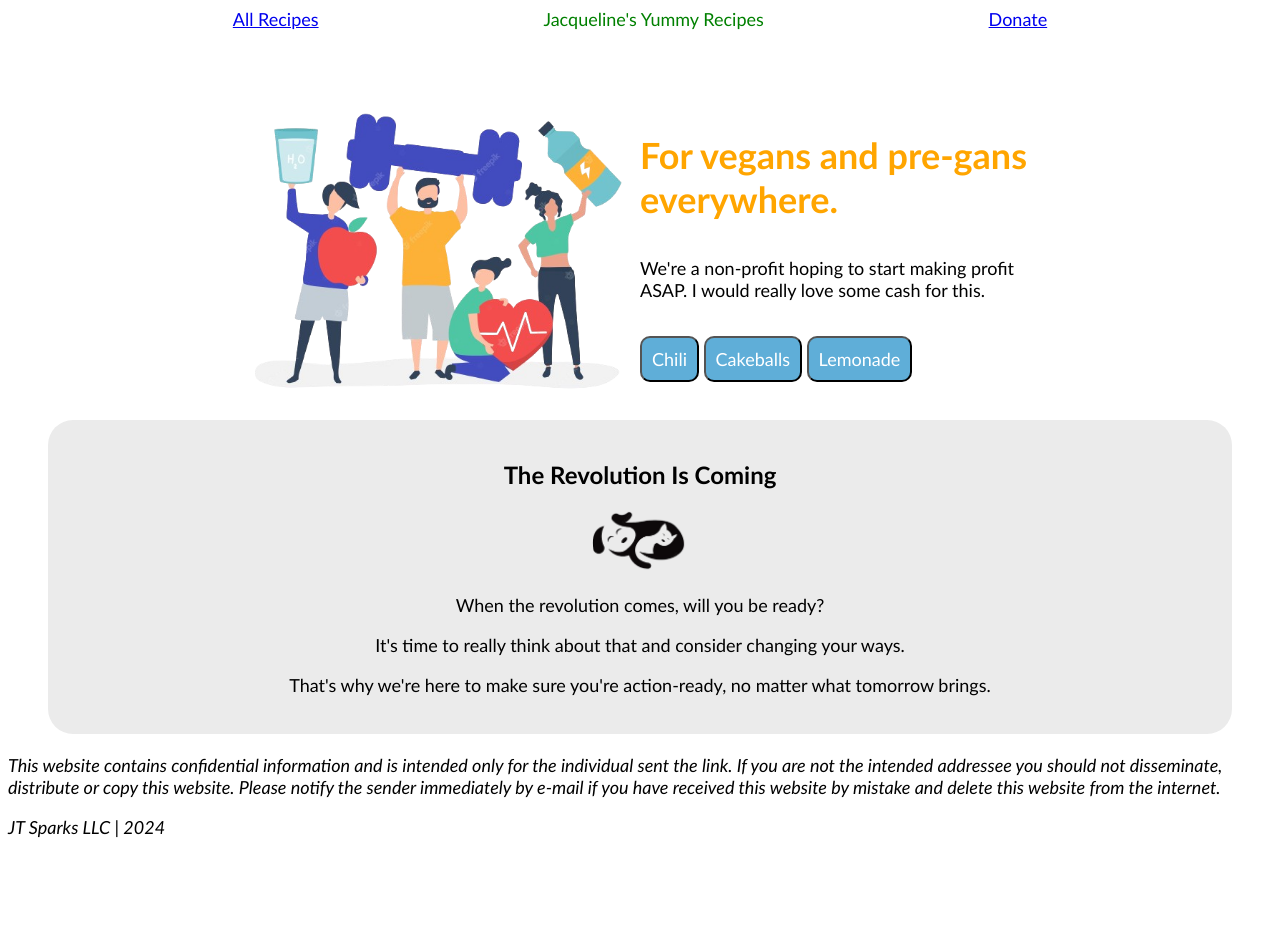
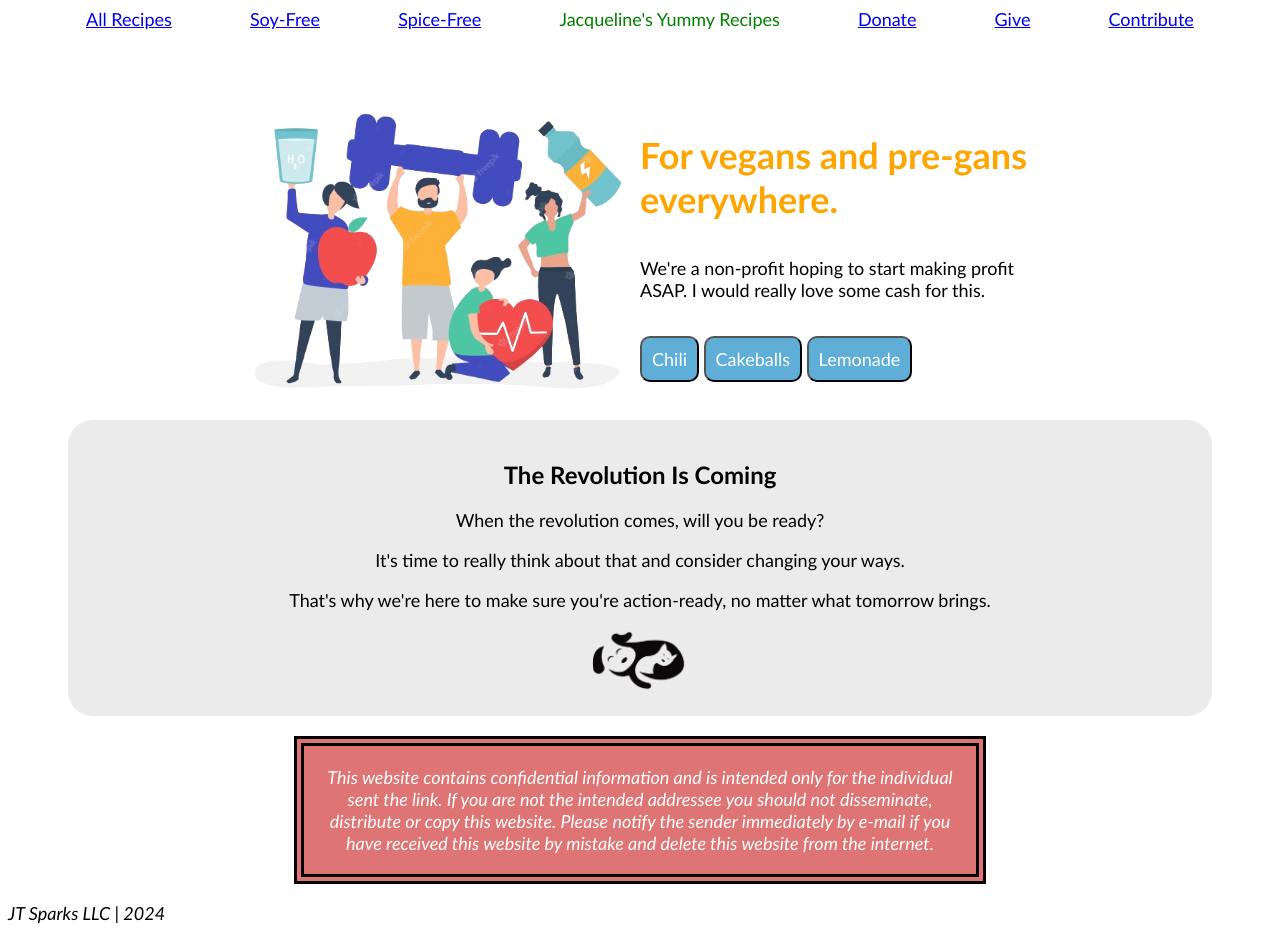
Before and after one commit to jax644/odin-recipes, a plain HTML site: page index.html in a window 1280 px wide. Before the commit the page ends 856 px from the top, so only its background shows below. Drawn offline with Linux system fonts and the light colour scheme.

Commit message:
Homepage styling

```diff
--- a/index.html
+++ b/index.html
@@ -9,8 +9,12 @@
 <body>
     <header class="header">
         <a href="recipes.html">All Recipes</a>
+        <a href="recipes.html">Soy-Free</a>
+        <a href="recipes.html">Spice-Free</a>
         <span>Jacqueline's Yummy Recipes</span>
         <a href="donations.html">Donate</a>
+        <a href="donations.html">Give</a>
+        <a href="donations.html">Contribute</a>
     </header>
     <!--
         ***I want to center the text below.  It looks like I will need FlexBox, which I haven't learned yet***
@@ -40,13 +44,13 @@
 
     <section class="gray">
         <h2>The Revolution Is Coming</h2>
-        <img src="transpdog.png"alt="a dog and a cat cuddling" width="100">
         <p>When the revolution comes, will you be ready?</p>
         <p>It's time to really think about that and consider changing your ways.</p>
         <p>That's why we're here to make sure you're action-ready, no matter what tomorrow brings.</p>
+        <img src="transpdog.png"alt="a dog and a cat cuddling" width="100">
     </section>
     <section class="white">
-        <p><em>This website contains confidential information and is intended only for the individual sent the link. If you are not the intended addressee you should not disseminate, distribute or copy this website. Please notify the sender immediately by e-mail if you have received this website by mistake and delete this website from the internet.</p>
+        <p class="alert"><em>This website contains confidential information and is intended only for the individual sent the link. If you are not the intended addressee you should not disseminate, distribute or copy this website. Please notify the sender immediately by e-mail if you have received this website by mistake and delete this website from the internet.</p>
         <p>JT Sparks LLC | 2024</p>
     </section>
 
--- a/styles.css
+++ b/styles.css
@@ -17,9 +17,12 @@ h2 {
 
 .header {
 display:flex;
-justify-content: space-evenly;
+justify-content:space-evenly;
 color:green;
 }
+    #logo {
+        width:300px;
+    }
 
 #intro {
     display:flex;
@@ -60,7 +63,7 @@ color:green;
 .gray {
     background-color: rgb(235, 235, 235);
     padding:20px 40px;
-    margin:20px 40px;
+    margin:20px 60px;
     border-radius:25px;
     text-align:center;
 }
```
